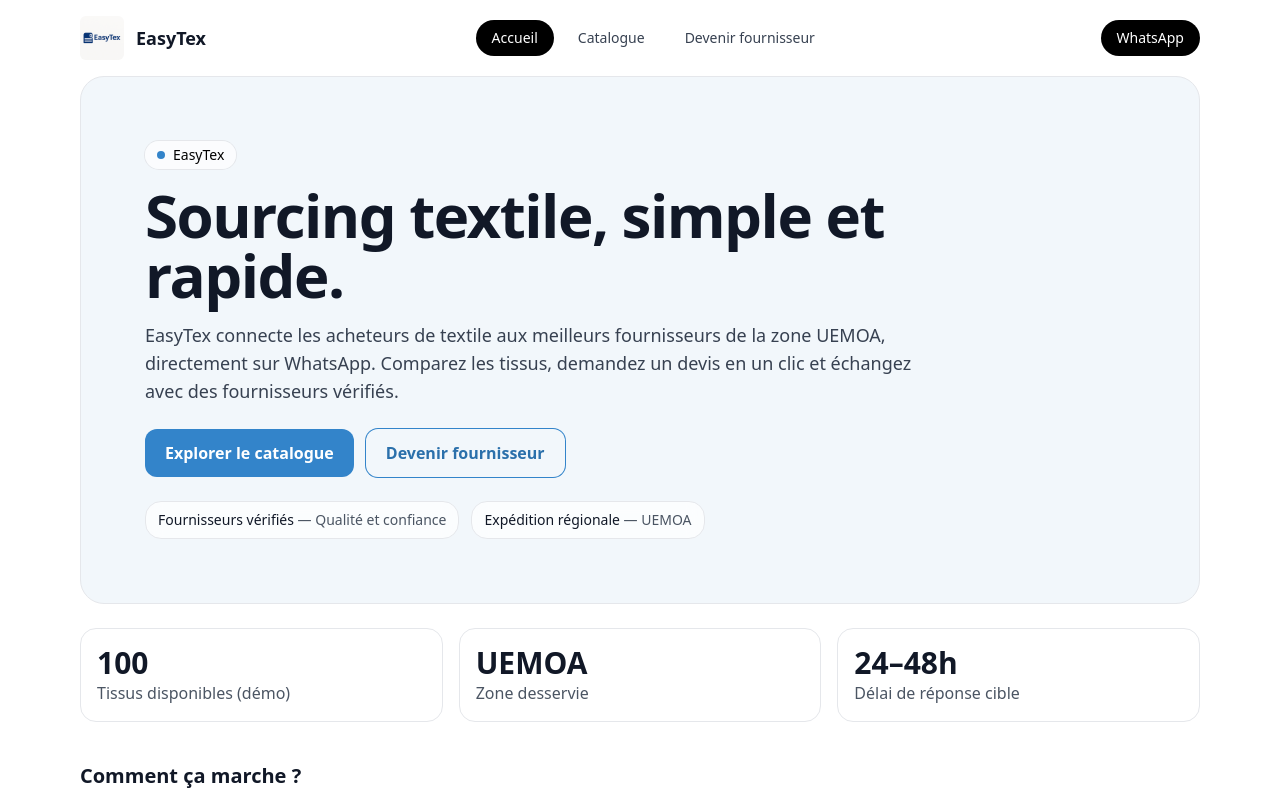
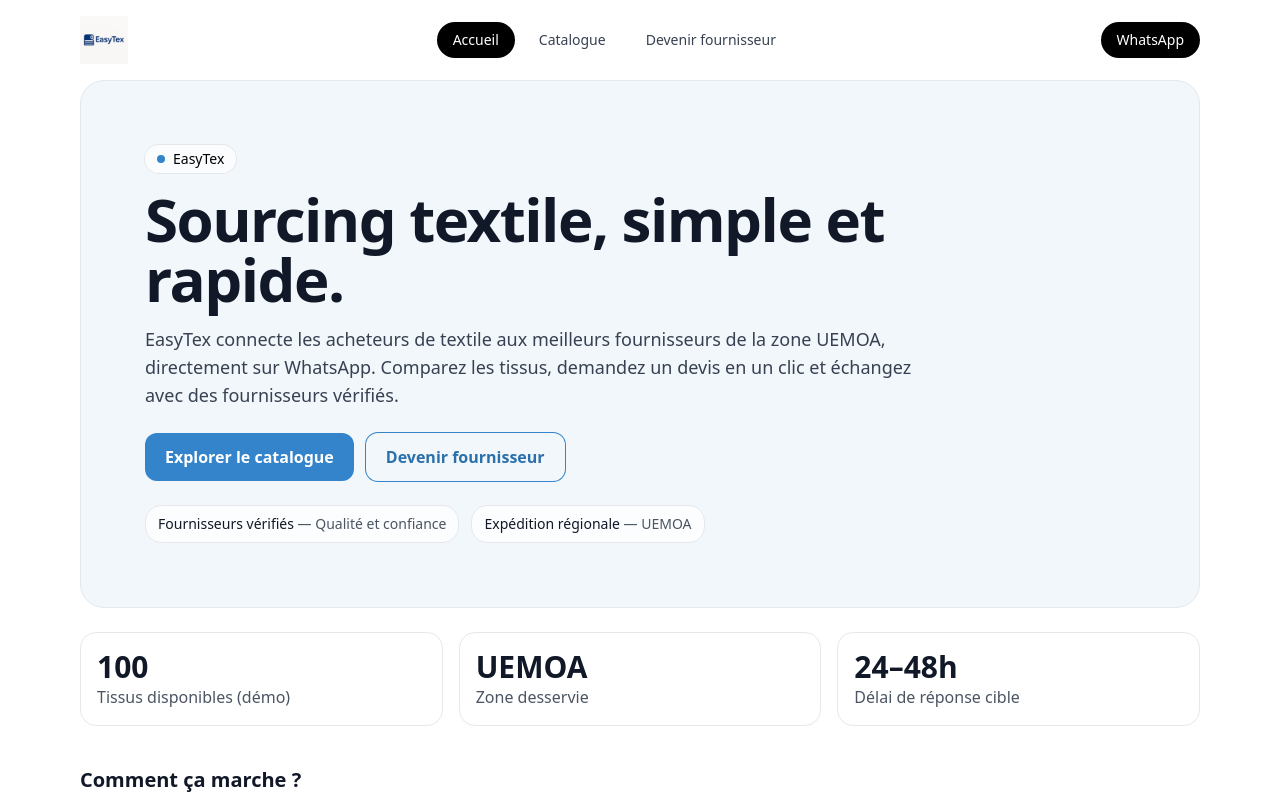
Before and after one commit to Ruth-Ya/easytex-mvp, a React (Vite) app: page / in a window 1280 px wide. Shown: the top 800 px of the page. Built offline with nearby package versions, Linux system fonts and the light colour scheme.

Commit message:
Update App.jsx

```diff
--- a/src/App.jsx
+++ b/src/App.jsx
@@ -16,11 +16,6 @@
 
 /* -----------------------------------------------------------
    DONNÉES DÉMO
-   Catégories principales :
-   1. Tissus habillement
-   2. Tissus Maison et Linge
-   3. Tissus Ameublement et Décoration
-   4. Tissus spécifiques et traditionnels
 ----------------------------------------------------------- */
 const DEMO_SUPPLIERS = [
   {
@@ -223,7 +218,7 @@
 }
 
 /* -----------------------------------------------------------
-   LIGHTBOX (agrandissement + navigation)
+   LIGHTBOX
 ----------------------------------------------------------- */
 function Lightbox({ open, images, index, onClose, onPrev, onNext }) {
   if (!open) return null;
@@ -348,7 +343,7 @@
 }
 
 /* -----------------------------------------------------------
-   CATALOGUE AVEC CATÉGORIES + FILTRES
+   CATALOGUE
 ----------------------------------------------------------- */
 function Catalog({ products, suppliers, onQuote, openLightbox }) {
   const [q, setQ] = useState("");
@@ -401,7 +396,9 @@
       const matchWeight = weight === "Tous poids" || p.weight === weight;
       const matchAspect = aspect === "Tous motifs" || p.aspect === aspect;
 
-      return matchQ && matchCategory && matchMaterial && matchWeight && matchAspect;
+      return (
+        matchQ && matchCategory && matchMaterial && matchWeight && matchAspect
+      );
     });
   }, [products, q, category, material, weight, aspect]);
 
@@ -570,7 +567,7 @@
 }
 
 /* -----------------------------------------------------------
-   VUES (Accueil / Catalogue / Fournisseurs)
+   VUES
 ----------------------------------------------------------- */
 function HomeView({ onGoCatalogue, onOpenSupplier }) {
   return (
@@ -713,7 +710,6 @@
 
 /* -----------------------------------------------------------
    APP PRINCIPALE
-   (avec header responsive léger : logo + EasyTex + 3 onglets)
 ----------------------------------------------------------- */
 export default function App() {
   const [tab, setTab] = useState("accueil");
@@ -756,16 +752,15 @@
             e.preventDefault();
             switchTo("accueil");
           }}
-          className="flex items-center gap-3 rounded-md focus:outline-none focus:ring-2 focus:ring-brand-400 focus:ring-offset-2"
+          className="flex items-center rounded-md focus:outline-none focus:ring-2 focus:ring-brand-400 focus:ring-offset-2"
         >
-          {/* Nouveau logo : pictogramme seul, plus petit sur mobile */}
+          {/* Ancien logo complet avec le nom, bien visible */}
           <img
             src="/logo-easytex.png"
-            alt="Logo EasyTex"
-            className="h-9 w-9 rounded-md sm:h-11 sm:w-11"
+            alt="EasyTex"
+            className="h-10 w-auto sm:h-12"
             loading="eager"
           />
-          <span className="text-lg font-bold text-gray-900">EasyTex</span>
         </a>
 
         <nav className="flex items-center gap-2">
```
